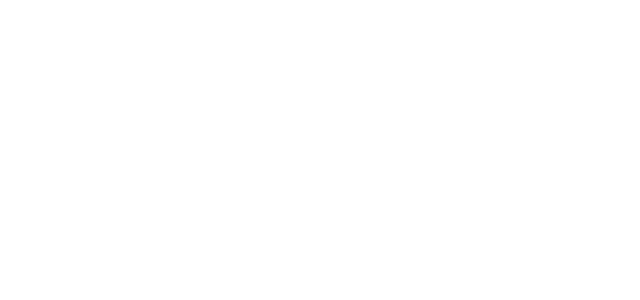
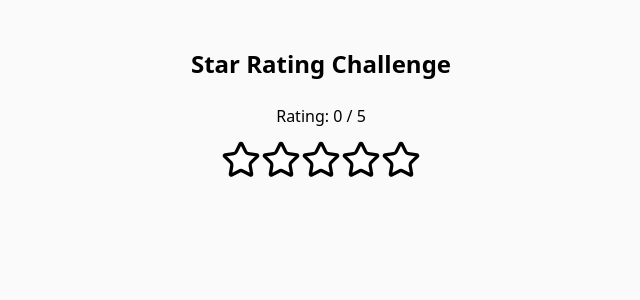
Before and after one commit to gustavonobrega/react-challenges, a React (Vite) app: page /star-rating in a window 1280 px wide. Before the commit this address had no page. Shown: the top 300 px of the page, without its empty margins (319-959 px from the left). Built offline with nearby package versions, Linux system fonts and the light colour scheme.

Commit message:
star-rating challenge

```diff
--- a/src/App.tsx
+++ b/src/App.tsx
@@ -1,6 +1,7 @@
 import { BrowserRouter, Route, Routes } from "react-router";
 import AccordionDemo from "./challenges/accordion-demo";
 import RandomColorGenerator from "./challenges/random-color-generator";
+import StarRatingDemo from "./challenges/star-rating";
 
 export default function App() {
   return (
@@ -9,6 +10,7 @@ export default function App() {
         <Route path="/" element="" />
         <Route path="/accordion" element={<AccordionDemo />} />
         <Route path="/random-color-generator" element={<RandomColorGenerator />} />
+        <Route path="/star-rating" element={<StarRatingDemo />} />
       </Routes>
     </BrowserRouter>
   )
--- /dev/null
+++ b/src/challenges/star-rating/index.tsx
@@ -0,0 +1,24 @@
+import { useState } from 'react'
+import StarRating from './star-rating'
+
+const NUM_OF_STARS = 5
+
+export default function StarRatingDemo() {
+  const [rating, setRating] = useState(0)
+
+  function onSetRating(newRating: number) {
+    setRating(newRating)
+  }
+
+  return (
+    <div className='min-h-svh grid justify-items-center bg-zinc-50'>
+      <article className='h-fit mt-12 space-y-3 text-center'>
+        <h3 className='font-bold text-2xl pb-3'>Star Rating Challenge</h3>
+        <p>Rating: {rating} / {NUM_OF_STARS}</p>
+
+        <StarRating size={40} numOfStars={NUM_OF_STARS} rating={rating} onSetRating={onSetRating} />
+      </article>
+
+    </div>
+  )
+}
--- /dev/null
+++ b/src/challenges/star-rating/star-rating.tsx
@@ -0,0 +1,43 @@
+import { useState } from "react";
+import { range } from "../../utils/range";
+import { Star } from "lucide-react";
+
+interface StarRatingProps {
+  numOfStars?: number;
+  rating: number;
+  onSetRating: (newRating: number) => void;
+  size?: number
+}
+
+export default function StarRating({
+  numOfStars = 5,
+  rating,
+  onSetRating,
+  size = 38
+}: StarRatingProps) {
+  const [hoverStars, setHoverStars] = useState(0);
+
+  function handleRating(newRating: number) {
+    onSetRating(newRating);
+  }
+
+  return (
+    <div>
+      {range(numOfStars).map((star) => {
+        star += 1;
+
+        return (
+          <button
+            className="cursor-pointer"
+            key={star}
+            onClick={() => handleRating(star)}
+            onMouseEnter={() => setHoverStars(star)}
+            onMouseLeave={() => setHoverStars(0)}
+          >
+            <Star size={size} fill={(hoverStars || rating) >= star ? "yellow" : "white"} />
+          </button>
+        );
+      })}
+    </div>
+  );
+}
```
